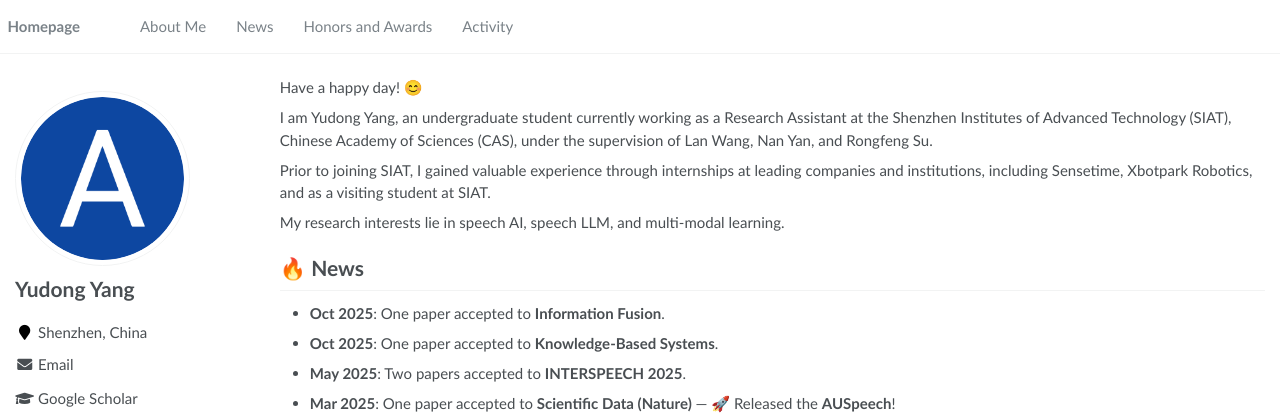
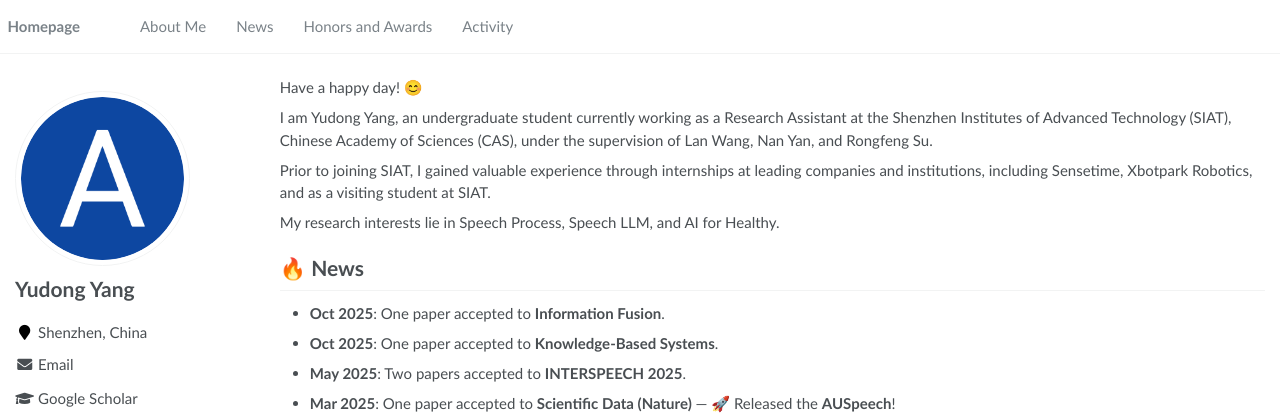
Before and after one commit to Ytimed2020/Ytimed2020.github.io, a Jekyll site: the page built from _pages/about.md, in a window 1280 px wide and 900 px high. Shown: the top 415 px of the window. Built offline with Jekyll 4.4.1, drawn with Linux system fonts in a browser that asks for light colours.

Commit message:
updated by 112

```diff
--- a/_pages/about.md
+++ b/_pages/about.md
@@ -28,7 +28,7 @@ I am Yudong Yang, an undergraduate student currently working as a Research Assis
 
 Prior to joining SIAT, I gained valuable experience through internships at leading companies and institutions, including Sensetime, Xbotpark Robotics, and as a visiting student at SIAT.
 
-My research interests lie in speech AI, speech LLM, and multi-modal learning.
+My research interests lie in Speech Process, Speech LLM, and AI for Healthy.
 
 
 
```
